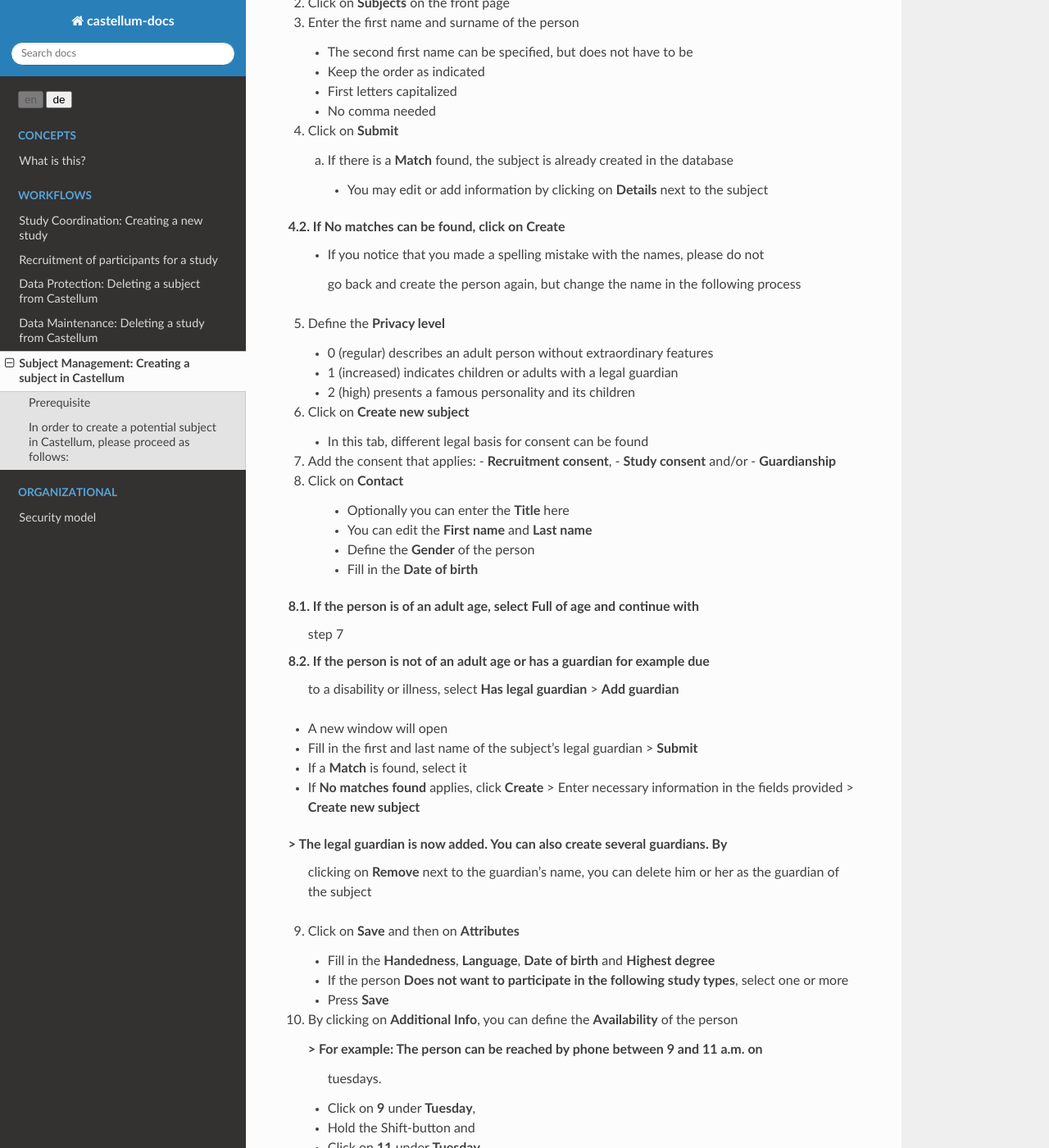
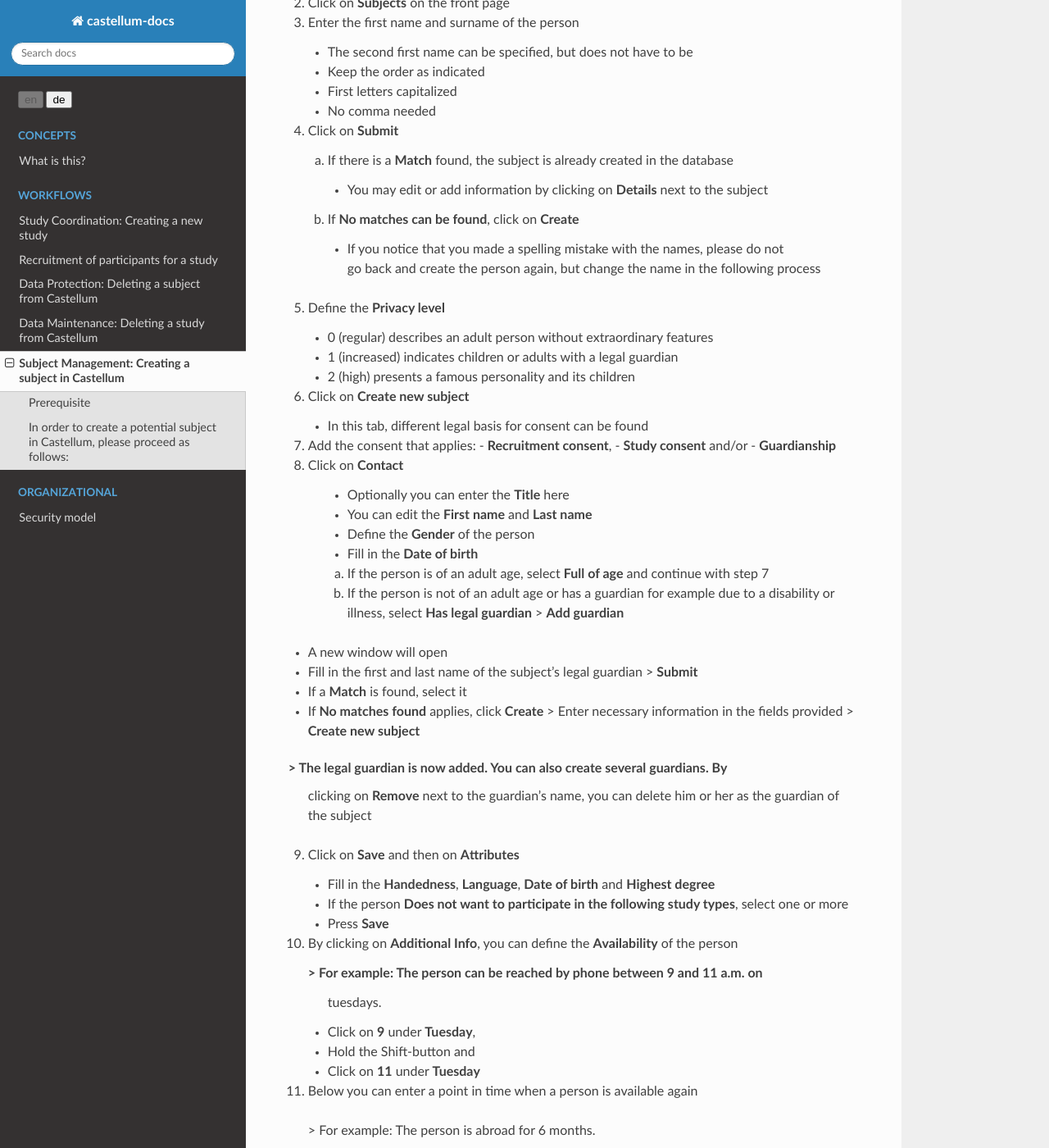
Before and after one commit to DouglasNeuroInformatics/castellum, a Sphinx documentation site: the page built from source/workflows/subject-management.rst, in a window 1280 px wide and 1400 px high, scrolled down 889 px. Shown: the whole window at 82% size. Built offline with Sphinx 7.4.7 and the Read the Docs theme 2.0.0, drawn with Linux system fonts in a browser that asks for light colours; some of the changed text lies outside the part shown.

Commit message:
Update subject-management.rst

```diff
--- a/source/workflows/subject-management.rst
+++ b/source/workflows/subject-management.rst
@@ -15,7 +15,7 @@ least the following:
    - **Date of birth**
    - Information on whether the person is **Full of age** or **has legal guardian**,
      If the subject has a legal guardian, you will need to **Add guardian** (see
-     instruction 8.2.)
+     instruction 8.b.)
    - **E-mail** address and/or **Phone number** and/or full postal address or
      contacting details of the legal guardian,
    - **Handedness**,
@@ -51,7 +51,7 @@ In order to create a potential subject in Castellum, please proceed as follows:
     a) If there is a **Match** found, the subject is already created in the database
      - You may edit or add information by clicking on **Details** next to the subject
 
-4.2. If **No matches can be found**, click on **Create**
+    b) If **No matches can be found**, click on **Create**
      - If you notice that you made a spelling mistake with the names, please do not
       go back and create the person again, but change the name in the following
       process
@@ -80,11 +80,11 @@ In order to create a potential subject in Castellum, please proceed as follows:
     - Define the **Gender** of the person
     - Fill in the **Date of birth**
 
-8.1. If the person is of an adult age, select **Full of age** and continue with
-     step 7
+    a) If the person is of an adult age, select **Full of age** and continue with
+       step 7
 
-8.2. If the person is not of an adult age or has a guardian for example due
-     to a disability or illness, select **Has legal guardian** > **Add guardian**
+    b) If the person is not of an adult age or has a guardian for example due to
+       a disability or illness, select **Has legal guardian** > **Add guardian**
 
 - A new window will open
 - Fill in the first and last name of the subject's legal guardian > **Submit**
```
